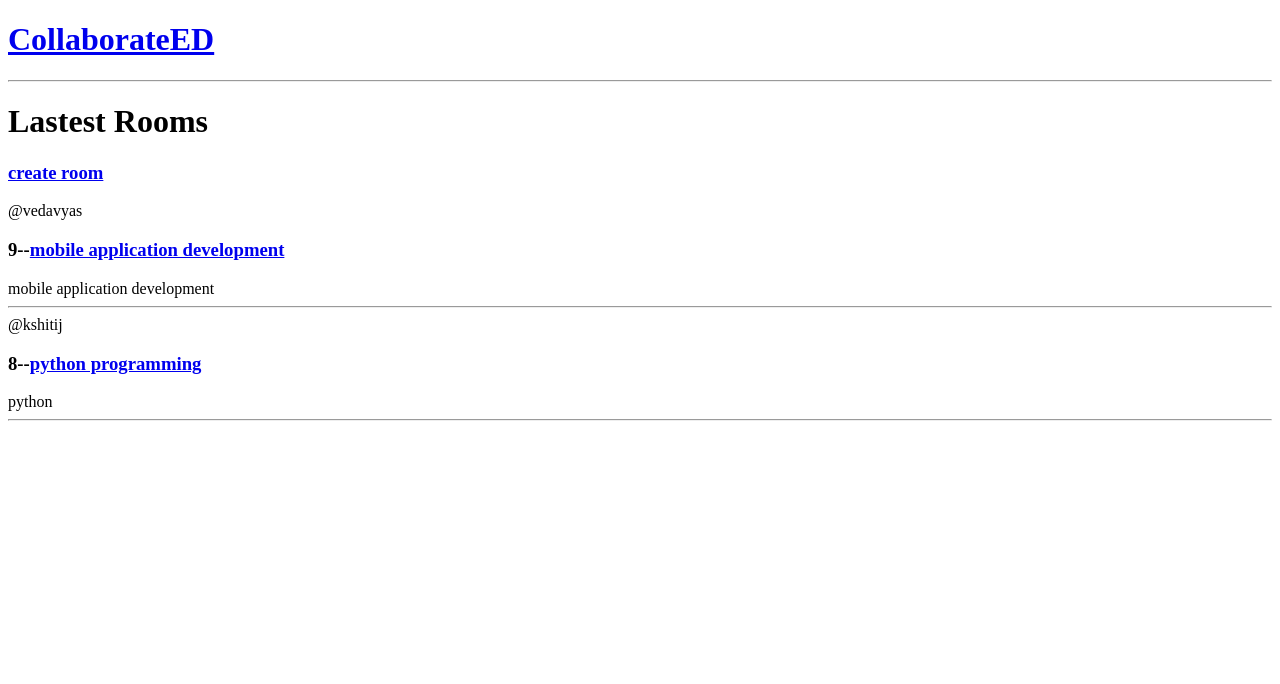
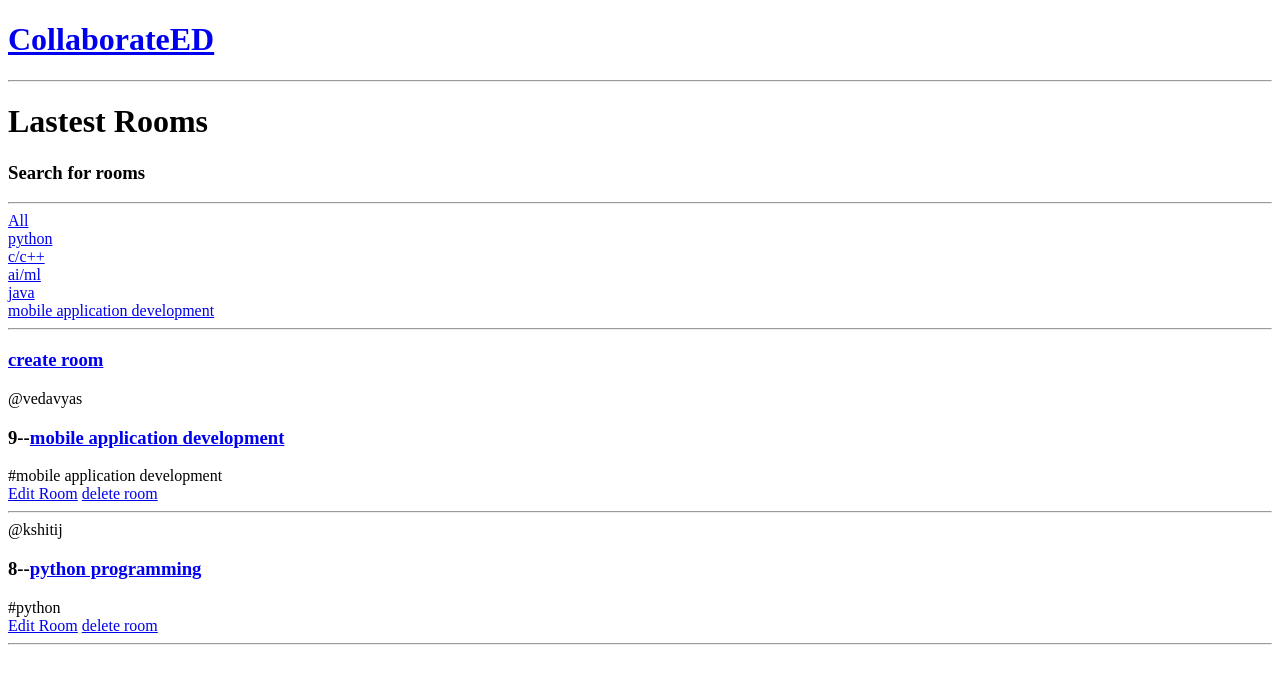
Before and after one commit to kshitijshettyyy/study_bud, a Django app: page / in a window 1280 px wide. Shown: the top 684 px of the page. Run offline with Django 4.2, Linux system fonts and the light colour scheme; data comes from the database, SQL or seed files in the repository; both versions use the stored data as it was after the commit.

Commit message:
delete added

```diff
--- a/base/templates/base/home.html
+++ b/base/templates/base/home.html
@@ -2,16 +2,37 @@
 {% block content %}
 <h1>Lastest Rooms</h1>
 <div>
-    <h3><a href="{% url 'create_room' %}">create room</a></h3>
     <div>
-        {% for room in rooms%}
+        <h3>Search for rooms</h3>
+        <hr>
+        <div>
+            <a href="{% url 'home' %}">All</a>
+        </div>
+        {% for topic in topics %}
             <div>
-                <span>@{{room.host}}</span>
-                <h3>{{room.id}}--<a href="{% url 'room' room.id %}">{{room.name}}</a></h3>
-                <span>{{room.topic}}</span>
-                <hr>
+                <a href="{% url 'home' %}?sr={{topic.name}}">{{topic.name}}</a>
+
             </div>
         {% endfor %}
+        <hr>
     </div>
+    <div>
+        <h3><a href="{% url 'create_room' %}">create room</a></h3>
+        <div>
+            {% for room in rooms%}
+                <div>
+                    <span>@{{room.host}}</span>
+                    <h3>{{room.id}}--<a href="{% url 'room' room.id %}">{{room.name}}</a></h3>
+                    <span>#{{room.topic}}</span>
+                    <br>
+                    <a href="{% url 'update_room' room.id %}">Edit Room</a>
+                    <a href="{% url 'delete_room' room.id %}">delete room</a>
+
+                    <hr>
+                </div>
+            {% endfor %}
+        </div>
+    </div>
+
 </div>
 {% endblock content %}
--- a/base/urls.py
+++ b/base/urls.py
@@ -5,4 +5,7 @@ urlpatterns = [
     path('room/<str:pk>/',views.room,name="room"),
     # path('room/login/',views.login,name="login")
     path('create_room/',views.createRoom,name="create_room"),
+    path('update_room/<str:pk>',views.updateRoom,name="update_room"),
+    path('delete_room/<str:pk>',views.deleteRoom,name="delete_room"),
+
 ]
--- a/base/views.py
+++ b/base/views.py
@@ -1,5 +1,5 @@
 from django.shortcuts import render,redirect
-from .models import Room
+from .models import Room,Topic
 from .forms import RoomForm
 
 # Create your views here.
@@ -10,8 +10,11 @@ from .forms import RoomForm
 
 # ]#overriden in first case
 def home(request):
-    rooms=Room.objects.all() #query set#overriding
-    context={'rooms':rooms}
+    sr=request.GET.get('sr') if request.GET.get('sr')!= None else ''
+
+    rooms=Room.objects.filter(topic__name__contains=sr) #query set#overriding
+    topics=Topic.objects.all()
+    context={'rooms':rooms,'topics':topics}
     return render(request,'base/home.html',context)
 def room(request,pk):
     room=Room.objects.get(id=pk)#query selector
@@ -27,6 +30,23 @@ def createRoom(request):
         if form.is_valid():
             form.save()
             return redirect('home')
-
     context={'form':form}
     return render(request,'base/create_room.html',context)
+
+
+def updateRoom(request,pk):
+    room=Room.objects.get(id=pk)
+    form=RoomForm(instance=room)#form is prefilled with the room content of a particular instance
+    if request.method=='POST':
+        form=RoomForm(request.POST,instance=room)
+        if form.is_valid():
+            form.save()
+            return redirect('home')
+    context={'form':form}#dictionary
+    return render(request,'base/create_room.html',context)#call the form html file
+def deleteRoom(request,pk):
+    room=Room.objects.get(id=pk)
+    if request.method=='POST':
+        room.delete()
+        return redirect('home')
+    return render(request,'base/delete.html',{'obj':room})
```
Also changed, not shown: base/templates/base/delete.html (added, +22 -0 lines), db.sqlite3.
